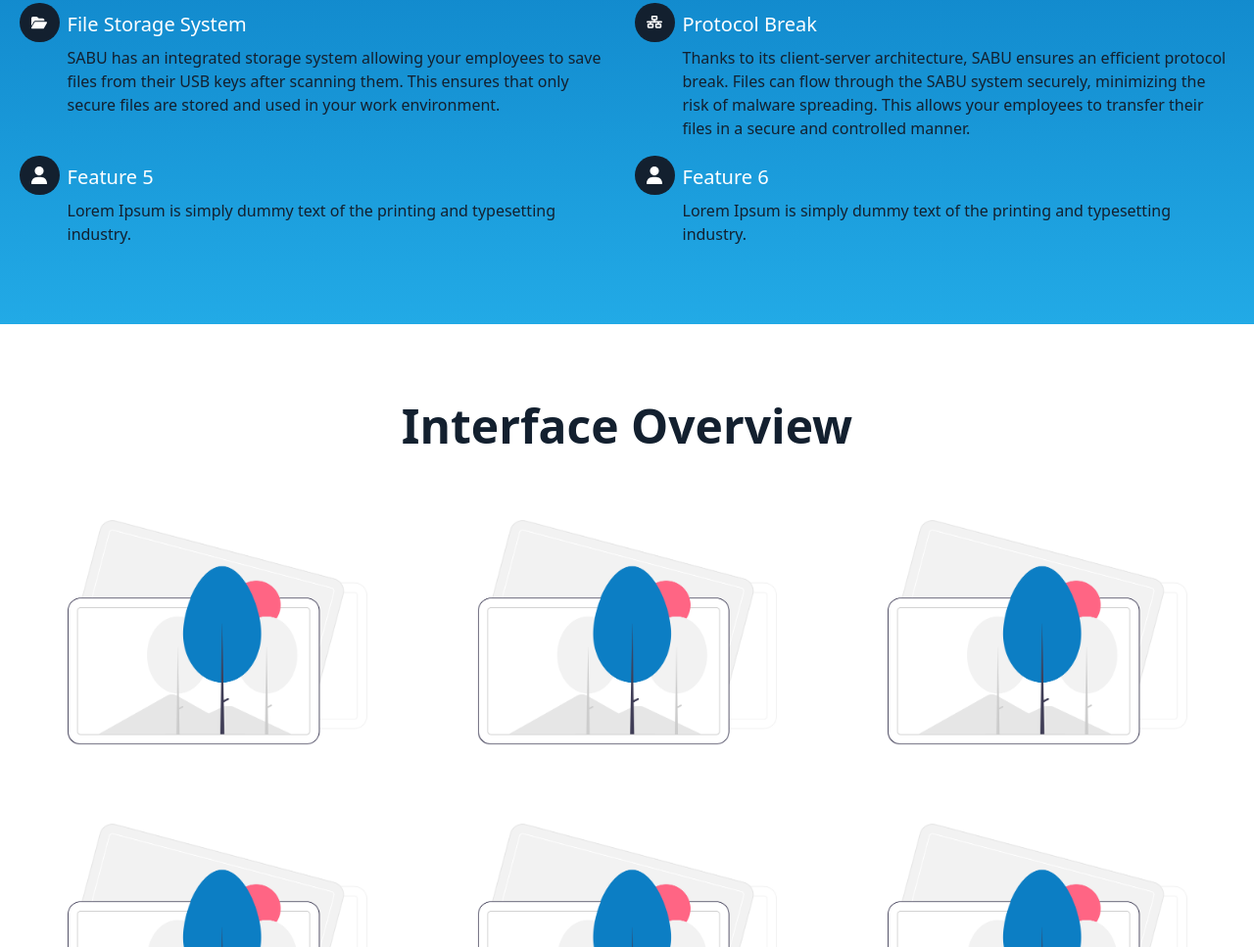
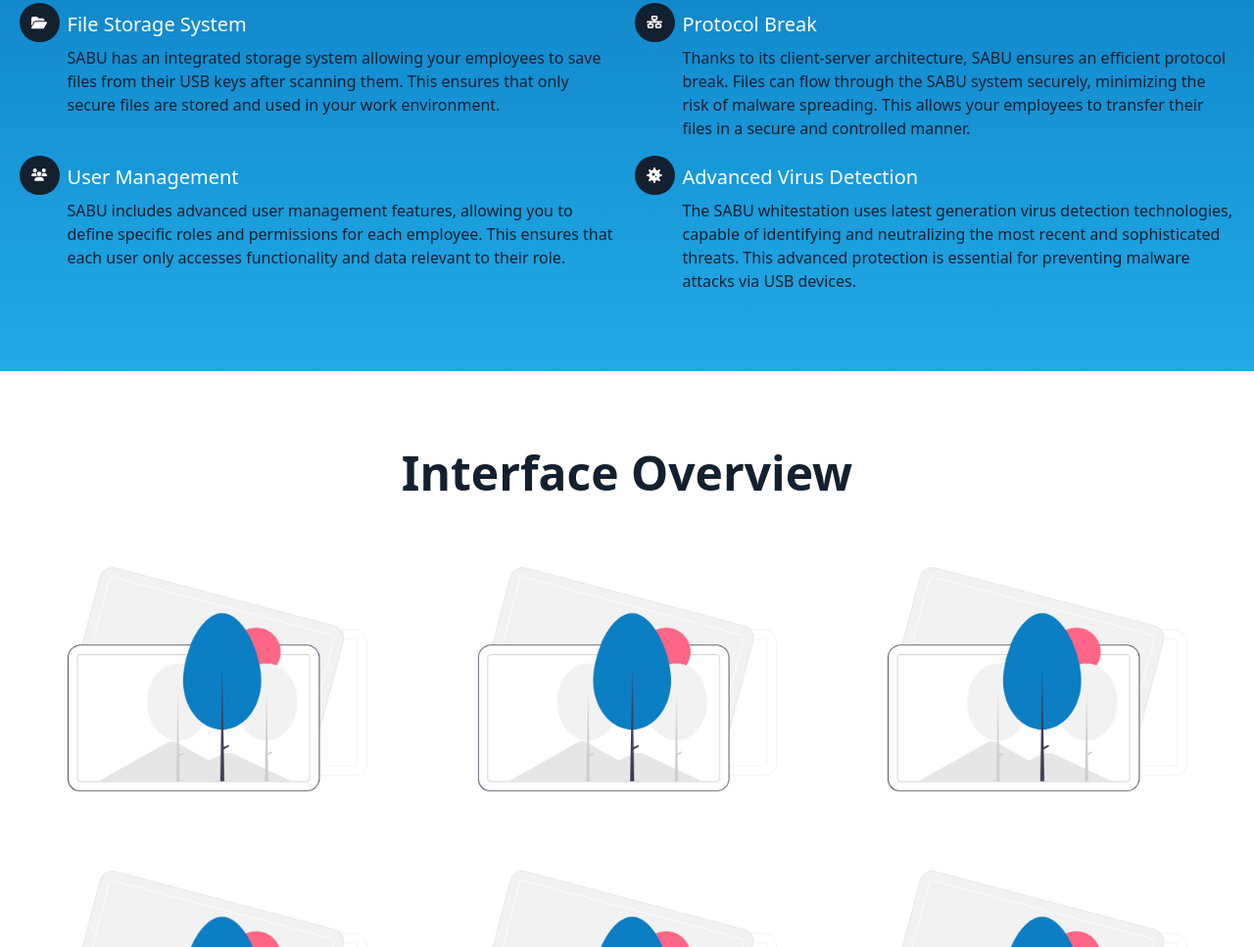
Before and after one commit to sabu-ws/sabu-ws.github.io, a website: page html/index.html in a window 1280 px wide. Shown: the part 2025-2992 px from the top of the page at 98% size. Drawn offline with nearby package versions, Linux system fonts and the light colour scheme; a web font is replaced by a local one.

Commit message:
add 5 & 6 features

```diff
--- a/html/index.html
+++ b/html/index.html
@@ -122,20 +122,20 @@
                     </div>
                     <div class="flex w-full gap-2" data-aos="fade-right" data-aos-delay="200">
                         <div class="rounded-full flex items-center justify-center w-11 h-10 select-none bg-[#13202f]">
-                            <svg class="w-4 fill-white" xmlns="http://www.w3.org/2000/svg" viewBox="0 0 448 512"><path d="M224 256A128 128 0 1 0 224 0a128 128 0 1 0 0 256zm-45.7 48C79.8 304 0 383.8 0 482.3C0 498.7 13.3 512 29.7 512H418.3c16.4 0 29.7-13.3 29.7-29.7C448 383.8 368.2 304 269.7 304H178.3z"/></svg>
+                            <svg class="w-4 fill-white" xmlns="http://www.w3.org/2000/svg" viewBox="0 0 640 512"><path d="M144 0a80 80 0 1 1 0 160A80 80 0 1 1 144 0zM512 0a80 80 0 1 1 0 160A80 80 0 1 1 512 0zM0 298.7C0 239.8 47.8 192 106.7 192h42.7c15.9 0 31 3.5 44.6 9.7c-1.3 7.2-1.9 14.7-1.9 22.3c0 38.2 16.8 72.5 43.3 96c-.2 0-.4 0-.7 0H21.3C9.6 320 0 310.4 0 298.7zM405.3 320c-.2 0-.4 0-.7 0c26.6-23.5 43.3-57.8 43.3-96c0-7.6-.7-15-1.9-22.3c13.6-6.3 28.7-9.7 44.6-9.7h42.7C592.2 192 640 239.8 640 298.7c0 11.8-9.6 21.3-21.3 21.3H405.3zM224 224a96 96 0 1 1 192 0 96 96 0 1 1 -192 0zM128 485.3C128 411.7 187.7 352 261.3 352H378.7C452.3 352 512 411.7 512 485.3c0 14.7-11.9 26.7-26.7 26.7H154.7c-14.7 0-26.7-11.9-26.7-26.7z"/></svg>
                         </div>
                         <div class="w-full flex flex-col gap-2 mt-2">
-                            <p class="text-xl text-white">Feature 5</p>
-                            <p class="text-titlecolor">Lorem Ipsum is simply dummy text of the printing and typesetting industry.</p>
+                            <p class="text-xl text-white">User Management</p>
+                            <p class="text-titlecolor">SABU includes advanced user management features, allowing you to define specific roles and permissions for each employee. This ensures that each user only accesses functionality and data relevant to their role.</p>
                         </div>
                     </div>
                     <div class="flex w-full gap-2" data-aos="fade-left" data-aos-delay="200">
                         <div class="rounded-full flex items-center justify-center w-11 h-10 select-none bg-[#13202f]">
-                            <svg class="w-4 fill-white" xmlns="http://www.w3.org/2000/svg" viewBox="0 0 448 512"><path d="M224 256A128 128 0 1 0 224 0a128 128 0 1 0 0 256zm-45.7 48C79.8 304 0 383.8 0 482.3C0 498.7 13.3 512 29.7 512H418.3c16.4 0 29.7-13.3 29.7-29.7C448 383.8 368.2 304 269.7 304H178.3z"/></svg>
+                            <svg class="w-4 fill-white" xmlns="http://www.w3.org/2000/svg" viewBox="0 0 512 512"><path d="M288 32c0-17.7-14.3-32-32-32s-32 14.3-32 32V43.5c0 49.9-60.3 74.9-95.6 39.6L120.2 75C107.7 62.5 87.5 62.5 75 75s-12.5 32.8 0 45.3l8.2 8.2C118.4 163.7 93.4 224 43.5 224H32c-17.7 0-32 14.3-32 32s14.3 32 32 32H43.5c49.9 0 74.9 60.3 39.6 95.6L75 391.8c-12.5 12.5-12.5 32.8 0 45.3s32.8 12.5 45.3 0l8.2-8.2c35.3-35.3 95.6-10.3 95.6 39.6V480c0 17.7 14.3 32 32 32s32-14.3 32-32V468.5c0-49.9 60.3-74.9 95.6-39.6l8.2 8.2c12.5 12.5 32.8 12.5 45.3 0s12.5-32.8 0-45.3l-8.2-8.2c-35.3-35.3-10.3-95.6 39.6-95.6H480c17.7 0 32-14.3 32-32s-14.3-32-32-32H468.5c-49.9 0-74.9-60.3-39.6-95.6l8.2-8.2c12.5-12.5 12.5-32.8 0-45.3s-32.8-12.5-45.3 0l-8.2 8.2C348.3 118.4 288 93.4 288 43.5V32zM176 224a48 48 0 1 1 96 0 48 48 0 1 1 -96 0zm128 56a24 24 0 1 1 0 48 24 24 0 1 1 0-48z"/></svg>
                         </div>
                         <div class="w-full flex flex-col gap-2 mt-2">
-                            <p class="text-xl text-white">Feature 6</p>
-                            <p class="text-titlecolor">Lorem Ipsum is simply dummy text of the printing and typesetting industry.</p>
+                            <p class="text-xl text-white">Advanced Virus Detection</p>
+                            <p class="text-titlecolor">The SABU whitestation uses latest generation virus detection technologies, capable of identifying and neutralizing the most recent and sophisticated threats. This advanced protection is essential for preventing malware attacks via USB devices.</p>
                         </div>
                     </div>
 
```
